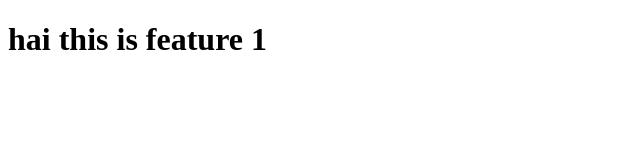
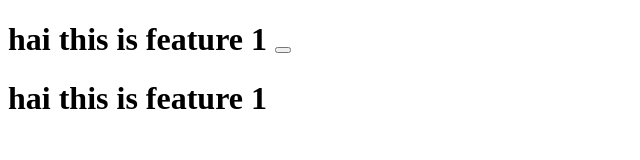
Before and after one commit to imabhishekcr/Local_repo, a plain HTML site: page index.html in a window 1280 px wide. Shown: the whole page, without its empty margins (0-640 px from the left). Drawn offline with Linux system fonts and the light colour scheme.

Commit message:
This is my dropdown commit

```diff
--- a/index.html
+++ b/index.html
@@ -6,7 +6,7 @@
     <title>Document</title>
 </head>
 <body>
-  <h1>hai this is feature 1</h1>
-
+  <h1>hai this is feature 1 <button></button></h1>
+  <h1>hai this is feature 1 <dropdown></dropdown></h1>
 </body>
 </html>
```
